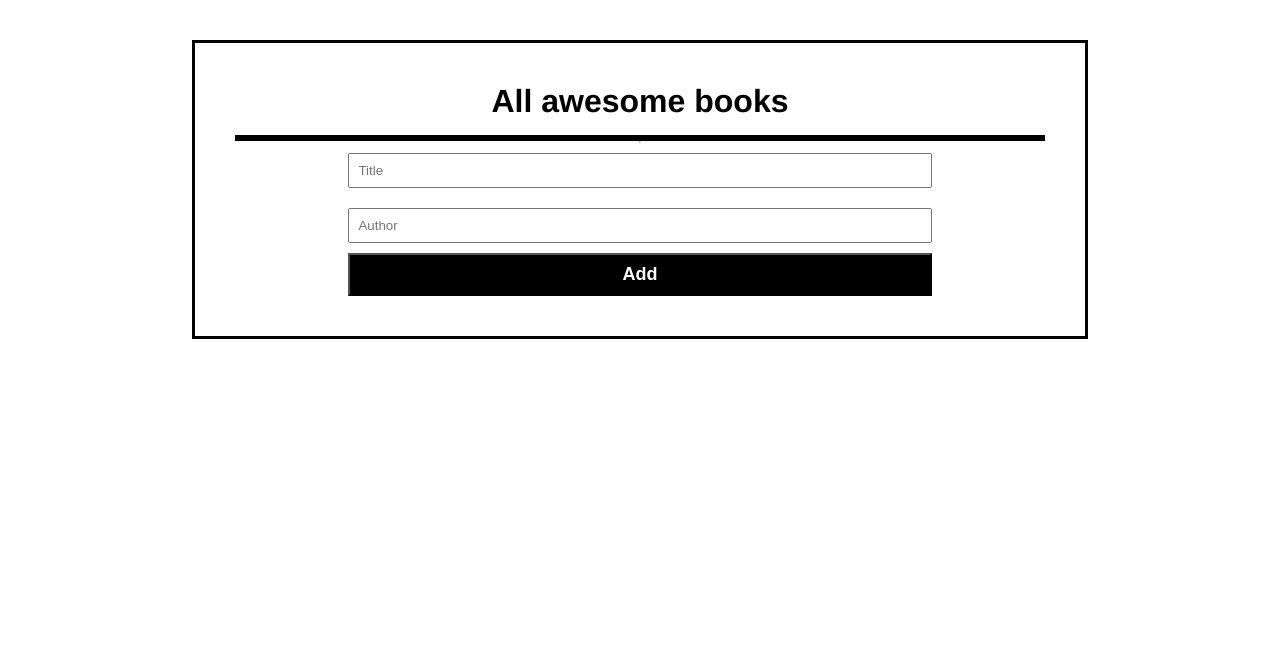
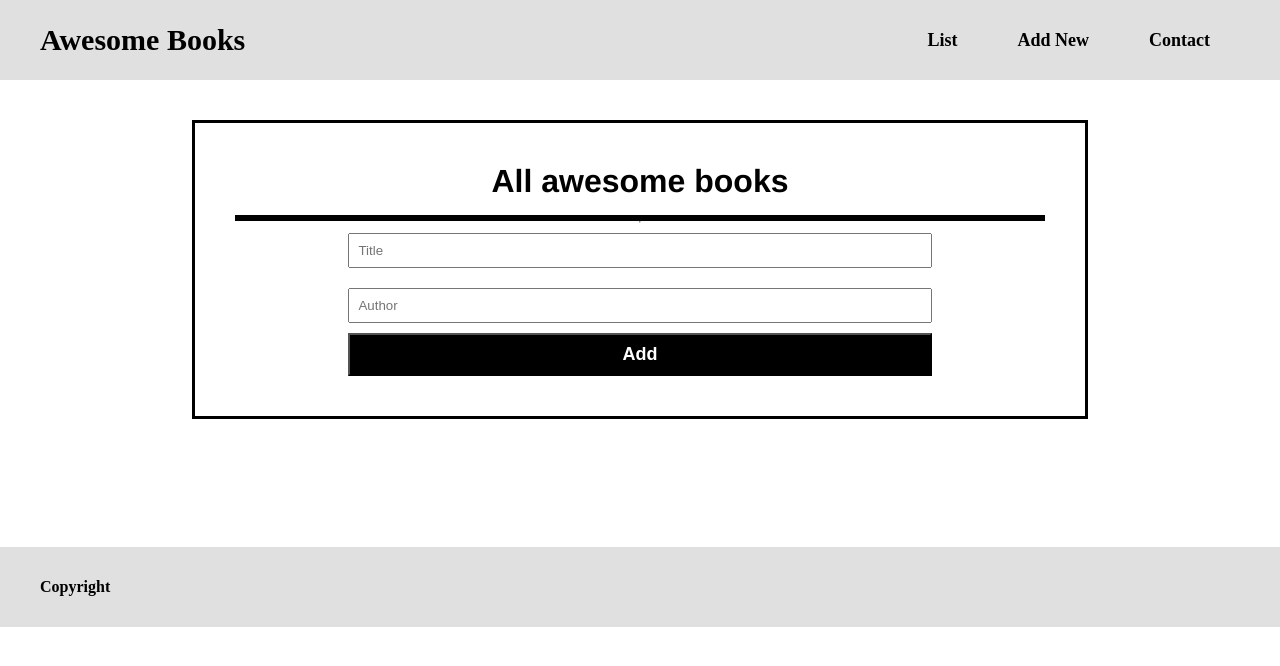
Before and after one commit to AnicetFantomas/Awesome_Books, a website with bundled scripts: page index.html in a window 1280 px wide. Built offline with nearby package versions, Linux system fonts and the light colour scheme.

Commit message:
Update html file

```diff
--- a/index.html
+++ b/index.html
@@ -10,6 +10,17 @@
 </head>
 
 <body>
+    <header>
+        <nav>
+            <div class="logo">Awesome Books</div>
+            <ul>
+                <li><a href=""> List</a></li>
+                <li><a href="">Add New</a></li>
+                <li><a href="">Contact</a></li>
+            </ul>
+        </nav>
+    </header>
+    <main>
         <div class="wrapper">
             <h1>All awesome books</h1>
             <ul class="books">
@@ -22,6 +33,10 @@
                 <button type="submit">Add</button>
             </form>
         </div>
+    </main>
+    <footer>
+        Copyright
+    </footer>
     <script type="module" src="./UiBook.js"></script>
     <script type="module" src="./main.js"></script>
 </body>
--- a/style.css
+++ b/style.css
@@ -2,6 +2,58 @@
   margin: 0;
   padding: 0;
   box-sizing: border-box;
+}
+
+body {
+  display: flex;
+  flex-direction: column;
+}
+
+nav {
+  display: flex;
+  list-style: none;
+  font-weight: bold;
+  width: 100%;
+  height: 80px;
+  background-color: rgb(224, 224, 224);
+  padding: 0 40px;
+  align-items: center;
+}
+
+nav ul {
+  display: flex;
+  list-style: none;
+}
+
+nav ul li, a{
+  margin: 0 15px;
+  font-size: 18px;
+  text-decoration: none;
+  color: #000;
+  transition: all ease 0.4s;
+}
+
+nav ul li:hover {
+  border: 2px solid;
+  cursor: pointer;
+}
+
+footer {
+  display: flex;
+  list-style: none;
+  font-weight: bold;
+  width: 100%;
+  height: 80px;
+  background-color: rgb(224, 224, 224);
+  padding: 0 40px;
+  align-items: center;
+  margin-top: 10%;
+}
+
+.logo {
+  flex-grow: 1;
+  font-size: 30px;
+  cursor: pointer;
 }
 
 .wrapper {
@@ -64,11 +116,11 @@ span {
   margin: 0 15px;
 }
 
-li {
+.books li {
   background: rgb(221, 221, 221);
 }
 
-li:nth-child(odd) {
+.books li:nth-child(odd) {
   background: white;
 }
 
```
Lines whose indentation alone changed are shown as unchanged.
